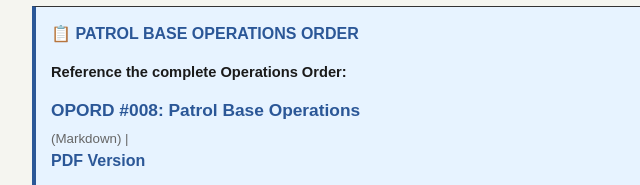
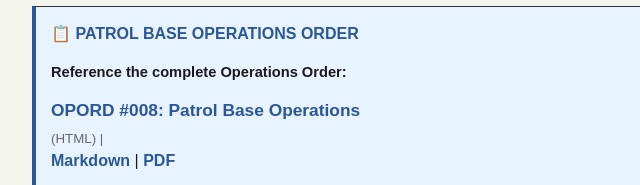
Before and after one commit to mattgwagner/tlp-opords, a plain HTML site: page patrol-base-ops.html in a window 1280 px wide. Shown: the part 7600-7785 px from the top of the page, 178-818 px from the left. Drawn offline with Linux system fonts and the light colour scheme.

Commit message:
Update Patrol Base Operations HTML to include a direct link to the HTML version of the Operations Order, enhancing accessibility. Revise README.md to add a section for Static Operations, listing the Patrol Base Operations document with links to both Markdown and PDF formats.

```diff
--- a/patrol-base-ops.html
+++ b/patrol-base-ops.html
@@ -844,9 +844,10 @@
         <h3 style="color: #2B5797; margin-top: 0;">📋 PATROL BASE OPERATIONS ORDER</h3>
         <p><strong>Reference the complete Operations Order:</strong></p>
         <p style="font-size: 12pt; margin: 15px 0;">
-            <a href="008-patrol-base-operations.md" target="_blank" style="color: #2B5797; font-weight: bold; text-decoration: none; font-size: 13pt;">OPORD #008: Patrol Base Operations</a>
-            <span style="display: block; margin-top: 5px; font-size: 10pt; color: #666;">(Markdown) | </span>
-            <a href="008-patrol-base-operations.pdf" target="_blank" style="color: #2B5797; font-weight: bold; text-decoration: none;">PDF Version</a>
+            <a href="https://mattgwagner.github.io/tlp-opords/008-patrol-base-operations.html" target="_blank" style="color: #2B5797; font-weight: bold; text-decoration: none; font-size: 13pt;">OPORD #008: Patrol Base Operations</a>
+            <span style="display: block; margin-top: 5px; font-size: 10pt; color: #666;">(HTML) | </span>
+            <a href="008-patrol-base-operations.md" target="_blank" style="color: #2B5797; font-weight: bold; text-decoration: none;">Markdown</a> |
+            <a href="008-patrol-base-operations.pdf" target="_blank" style="color: #2B5797; font-weight: bold; text-decoration: none;">PDF</a>
         </p>
 
         <div style="background-color: #fff; padding: 12px; margin-top: 15px; border-radius: 4px; border: 1px solid #ccc;">
```
Also changed, not shown: README.md.
